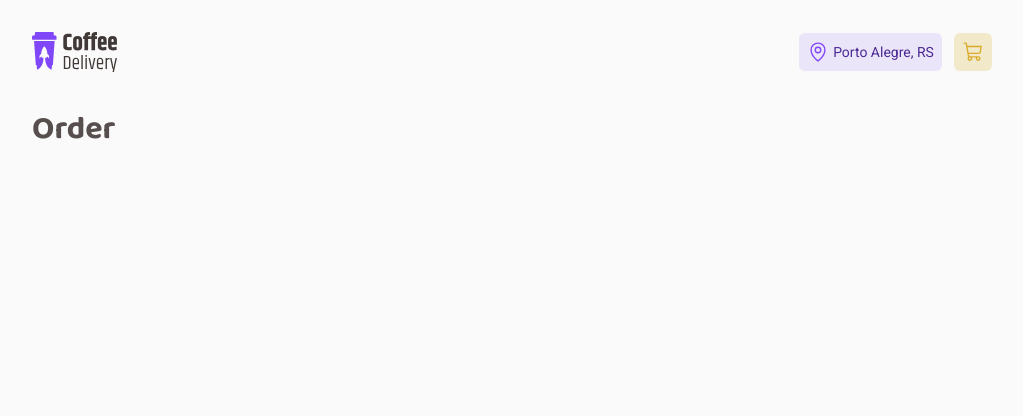
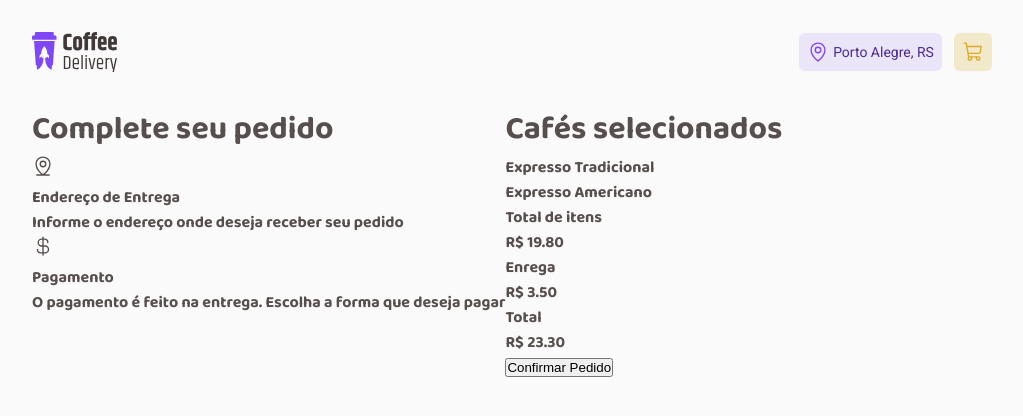
Before and after one commit to Matheus1714/ignite-project-coffee-delivery, a React (Vite) app: page /order in a window 1280 px wide. Shown: the top 416 px of the page, without its empty margins (128-1151 px from the left). Built offline with nearby package versions, Linux system fonts and the light colour scheme.

Commit message:
create schema page

```diff
--- a/src/pages/Order/index.tsx
+++ b/src/pages/Order/index.tsx
@@ -1,3 +1,58 @@
+import * as S from './styles'
+import * as Icon from '@phosphor-icons/react'
+import { data } from '../../database/data'
+
 export function Order() {
-  return <h1>Order</h1>
+  const itemsOrder = [data[0], data[1]]
+  const totalCostItems = itemsOrder.reduce((acc, item) => acc + item.price, 0)
+  const deliveryFee = 3.5
+  const totalCost = totalCostItems + deliveryFee
+  return (
+    <S.FormCotainer>
+      <S.AdditionalInformation>
+        <h1>Complete seu pedido</h1>
+        <S.PaymentMethod>
+          <header>
+            <Icon.MapPinLine size={22} />
+            <div>
+              <p>Endereço de Entrega</p>
+              <p>Informe o endereço onde deseja receber seu pedido</p>
+            </div>
+          </header>
+        </S.PaymentMethod>
+        <S.AdressInformation>
+          <header>
+            <Icon.CurrencyDollar size={22} />
+            <div>
+              <p>Pagamento</p>
+              <p>
+                O pagamento é feito na entrega. Escolha a forma que deseja pagar
+              </p>
+            </div>
+          </header>
+        </S.AdressInformation>
+      </S.AdditionalInformation>
+      <S.CardOrder>
+        <h1>Cafés selecionados</h1>
+        <S.ListOrder>
+          {itemsOrder.map((order) => {
+            return <p key={order.id}>{order.name}</p>
+          })}
+        </S.ListOrder>
+        <S.CostContainer>
+          <p>Total de itens</p>
+          <p>{`R$ ${totalCostItems.toFixed(2)}`}</p>
+        </S.CostContainer>
+        <S.CostContainer>
+          <p>Enrega</p>
+          <p>{`R$ ${deliveryFee.toFixed(2)}`}</p>
+        </S.CostContainer>
+        <S.CostContainer>
+          <p>Total</p>
+          <p>{`R$ ${totalCost.toFixed(2)}`}</p>
+        </S.CostContainer>
+        <button type="submit">Confirmar Pedido</button>
+      </S.CardOrder>
+    </S.FormCotainer>
+  )
 }
--- a/src/pages/Order/styles.ts
+++ b/src/pages/Order/styles.ts
@@ -0,0 +1,18 @@
+import styled from 'styled-components'
+
+export const FormCotainer = styled.form`
+  display: flex;
+  flex-wrap: wrap-reverse;
+`
+
+export const AdditionalInformation = styled.div``
+
+export const AdressInformation = styled.div``
+
+export const PaymentMethod = styled.div``
+
+export const CardOrder = styled.div``
+
+export const ListOrder = styled.div``
+
+export const CostContainer = styled.div``
```
